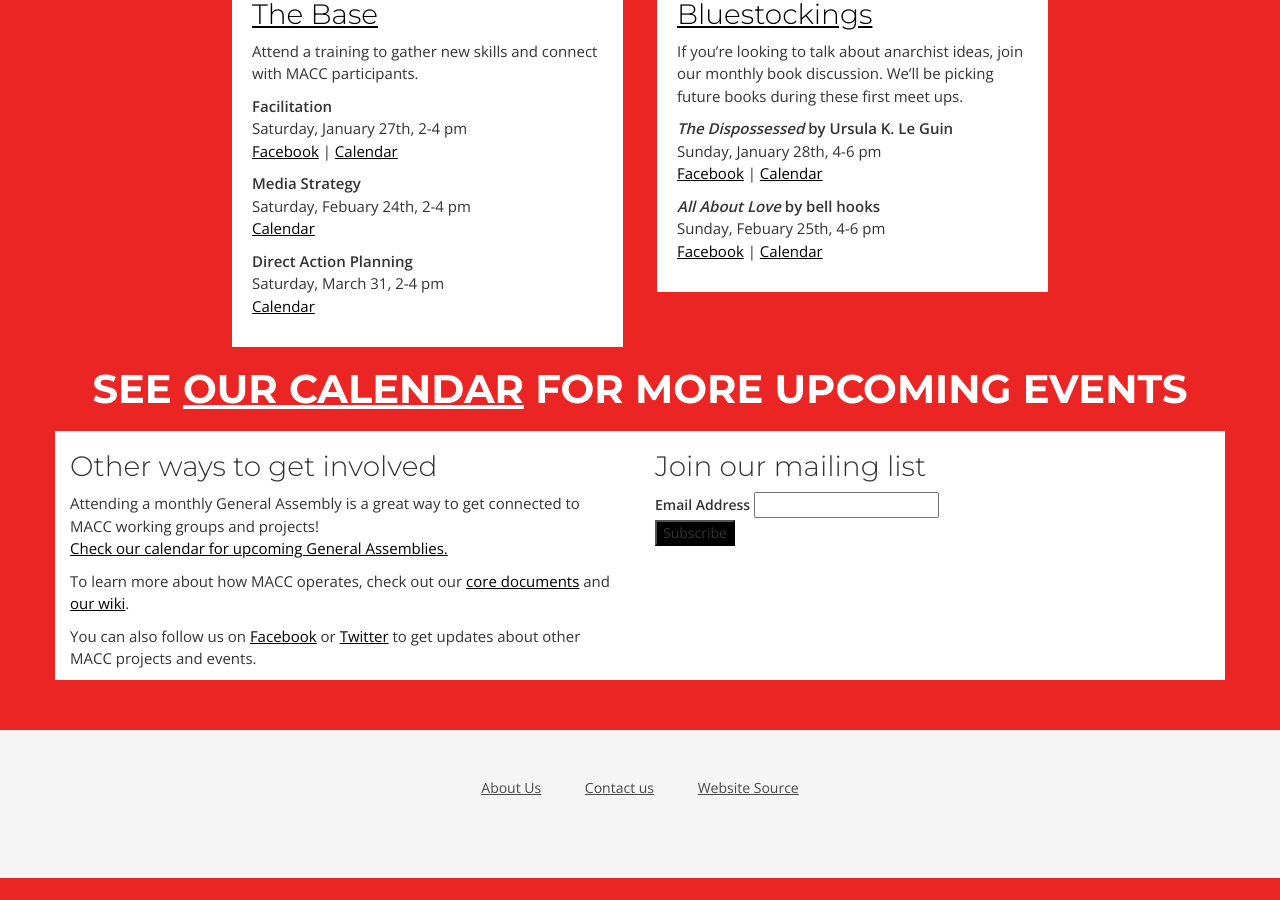
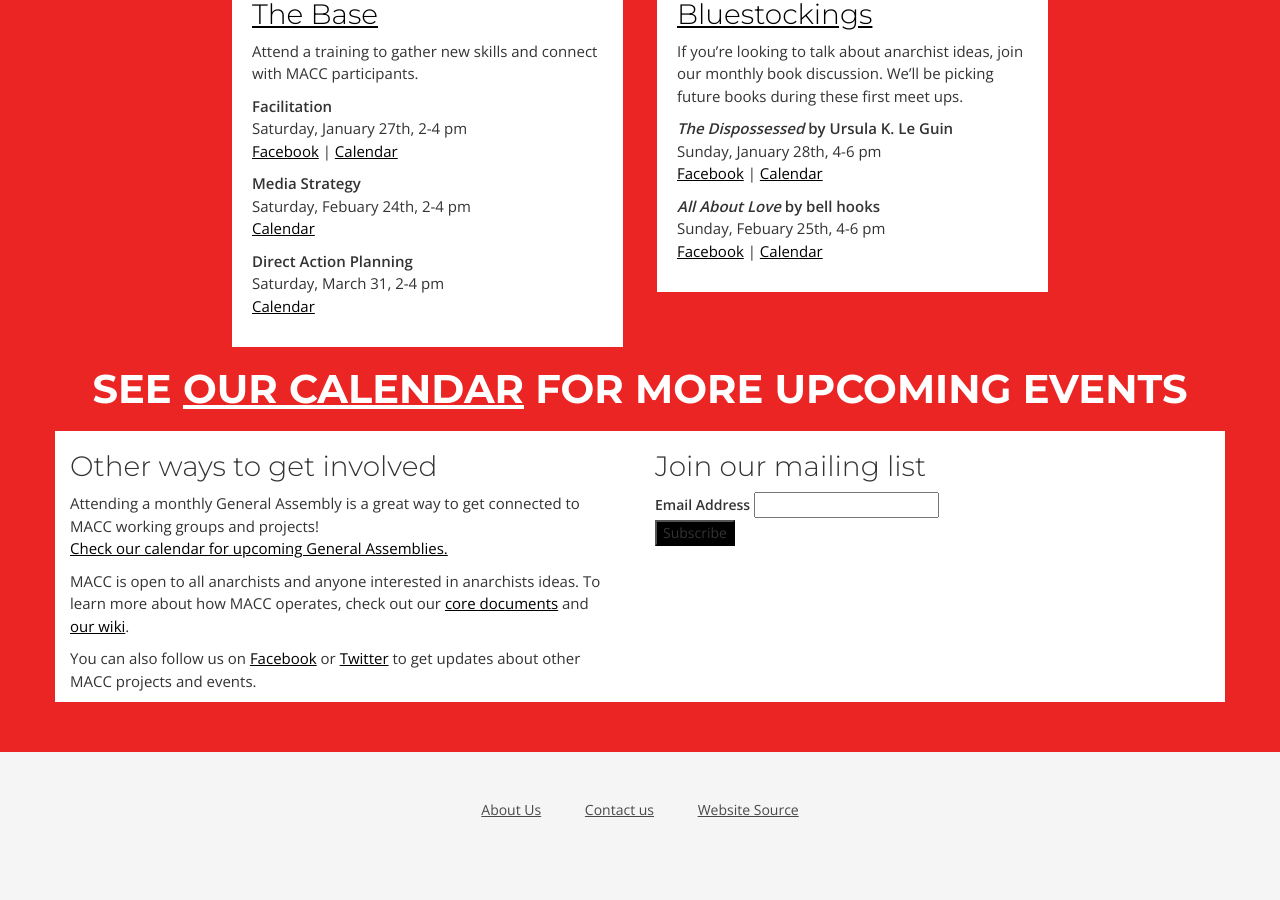
Before and after one commit to MACCNYC/maccnyc.github.io, a Jekyll site: the page built from join.html, in a window 1280 px wide and 900 px high, scrolled down 608 px. Built offline with Jekyll 4.4.1, drawn with Linux system fonts in a browser that asks for light colours; some web fonts are replaced; comment, search, counter and statistics services are not loaded; before the commit the page ends 1486 px from its top, so only the background shows below that.

Commit message:
add MACC is open to

```diff
--- a/join.html
+++ b/join.html
@@ -176,6 +176,7 @@ layout: page
       </p>
 
       <p>
+        MACC is open to all anarchists and anyone interested in anarchists ideas.
         To learn more about how MACC operates, check out our
         <a href="/docs">core documents</a> and
         <a href="https://wiki.macc.nyc">our wiki</a>.
```
